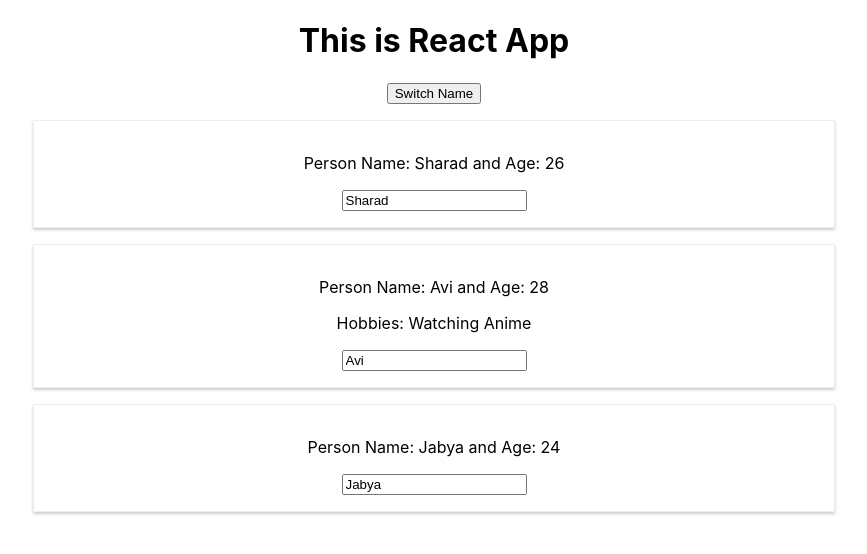
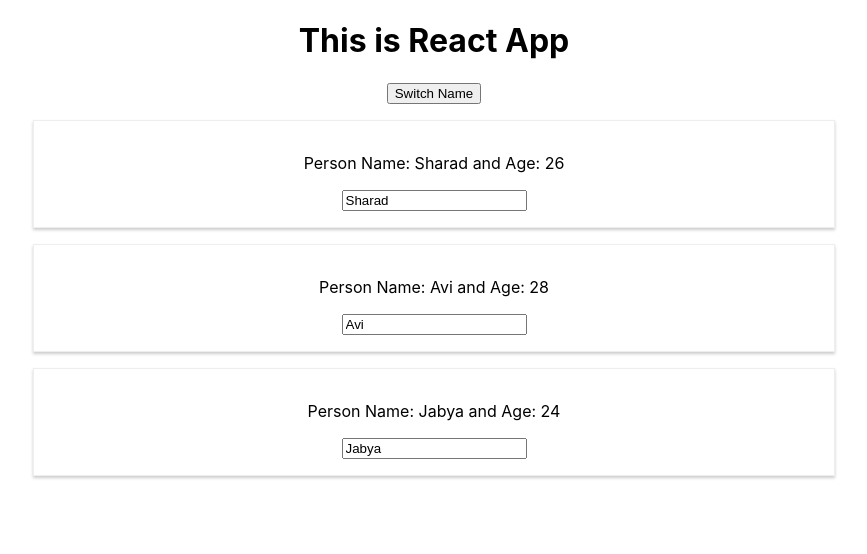
Before and after one commit to shindesharad71/Burger-Builder-With-React, a React (Create React App) app: page / in a window 1280 px wide. Both pictures are taken after a click on the button "Switch Name". Shown: the top 554 px of the page, without its empty margins (206-1073 px from the left). Built offline with nearby package versions, Linux system fonts and the light colour scheme.

Commit message:
Added: Dynamic Rendering

```diff
--- a/src/App.js
+++ b/src/App.js
@@ -42,21 +42,14 @@ class App extends Component {
 		if (this.state.showPersons) {
 			persons = (
 				<div>
-					<Person
-						name={this.state.persons[0].name}
-						age={this.state.persons[0].age}
-						changed={this.nameChangedHandler}
-					/>
-					<Person
-						name={this.state.persons[1].name}
-						age={this.state.persons[1].age}
-					>
-						Hobbies: Watching Anime
-					</Person>
-					<Person
-						name={this.state.persons[2].name}
-						age={this.state.persons[2].age}
-					/>
+					{this.state.persons.map((person, i) => (
+						<Person
+							name={person.name}
+              age={person.age}
+              key={i}
+							changed={this.nameChangedHandler}
+						/>
+					))}
 				</div>
 			);
 		}
```
